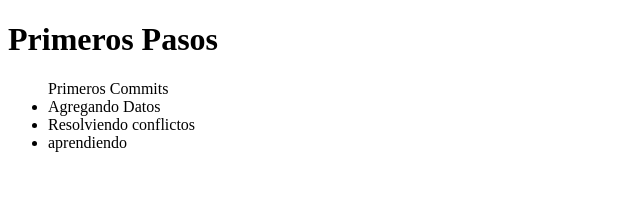
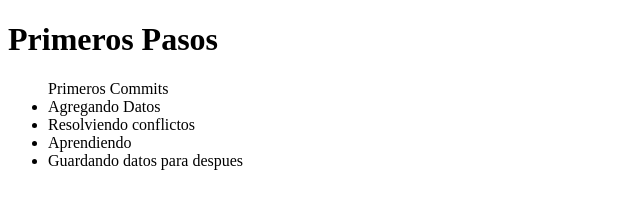
Before and after one commit to ahranza/alura-git, a plain HTML site: page index.html in a window 1280 px wide. Shown: the whole page, without its empty margins (0-640 px from the left). Drawn offline with Linux system fonts and the light colour scheme.

Commit message:
Modificando Datos

```diff
--- a/index.html
+++ b/index.html
@@ -12,7 +12,8 @@
             <il>Primeros Commits</il>
             <li>Agregando Datos</li>
             <li>Resolviendo conflictos</li>
-            <li>aprendiendo</li>
+            <li>Aprendiendo</li>
+            <li>Guardando datos para despues</li>
 
         </ul>
 </body>
```
